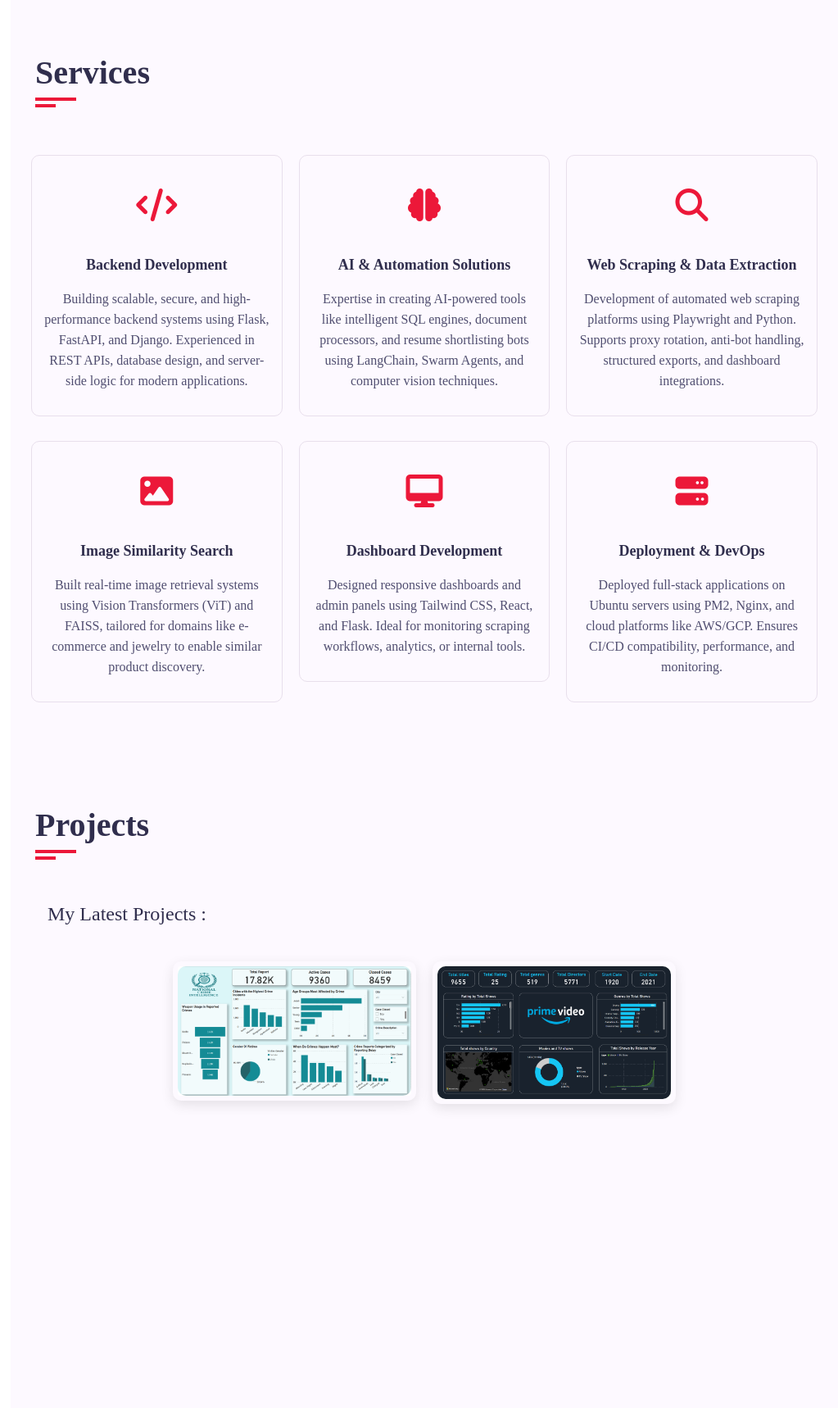
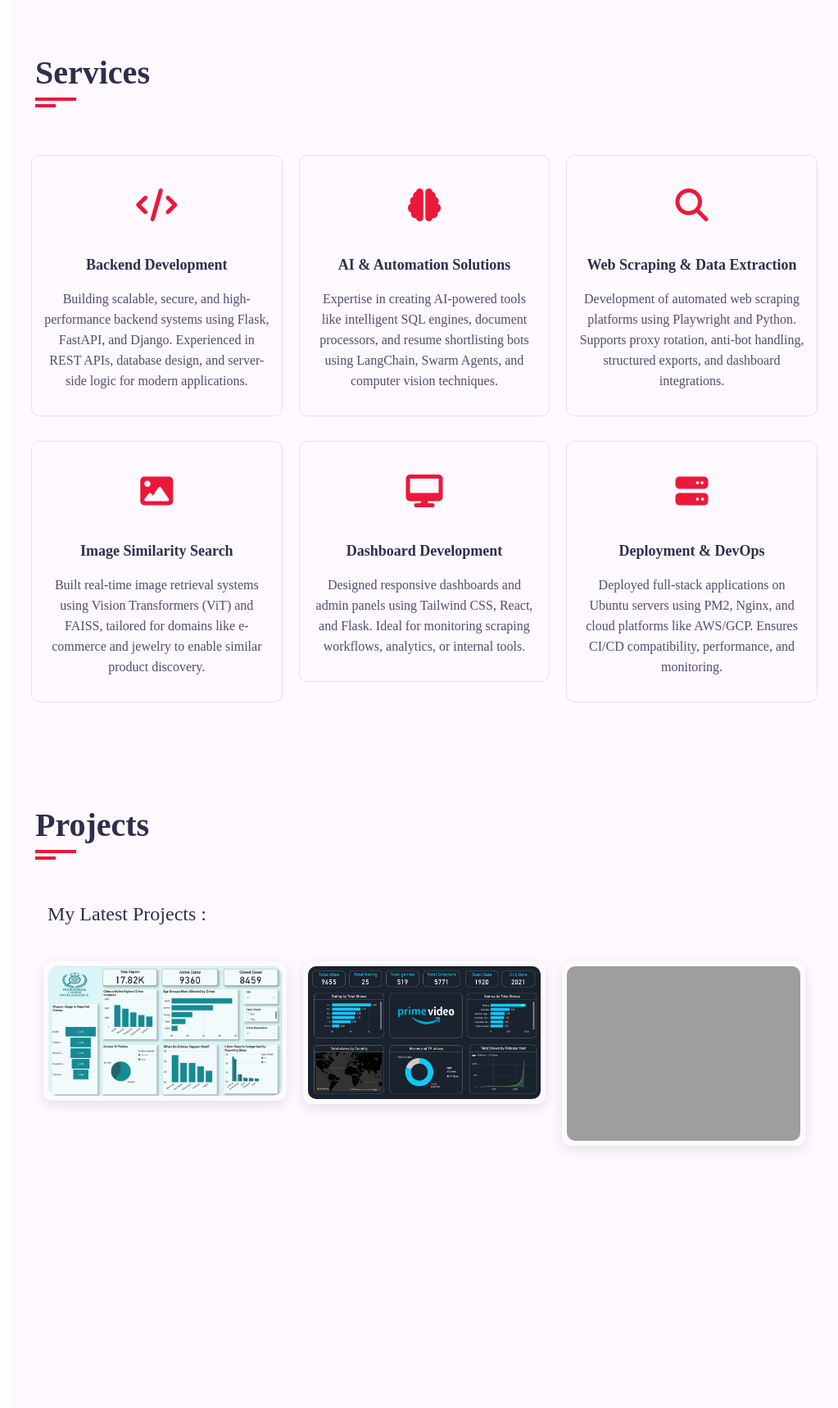
Before and after one commit to prathameshgurav08/portfolio, a Flask app: page / in a window 1280 px wide. Shown: the part 2242-3960 px from the top of the page at 82% size, without its empty margins (257-1280 px from the left). Run offline with Flask 3, Linux system fonts and the light colour scheme; some libraries are stand-ins or nearby versions; some web fonts are replaced; grey boxes are pictures that could not be loaded.

Commit message:
Update index.html

```diff
--- a/templates/index.html
+++ b/templates/index.html
@@ -385,6 +385,16 @@
                             </div>
                         </a>
 
+                        <!-- Portfolio Item 3 -->
+                        <a href="https://github.com/prathameshgurav08/fifa-worldcup-stat-report" target="_blank"
+                            class="portfolio-item-link">
+                            <div class="portfolio-item-inner shadow-dark">
+                                <div class="portfolio-img">
+                                    <img src="../static/images/13.png" alt="fifa-worldcup-stat-report">
+                                </div>
+                            </div>
+                        </a>
+
                     </div>
                 </div>
             </section>
```
